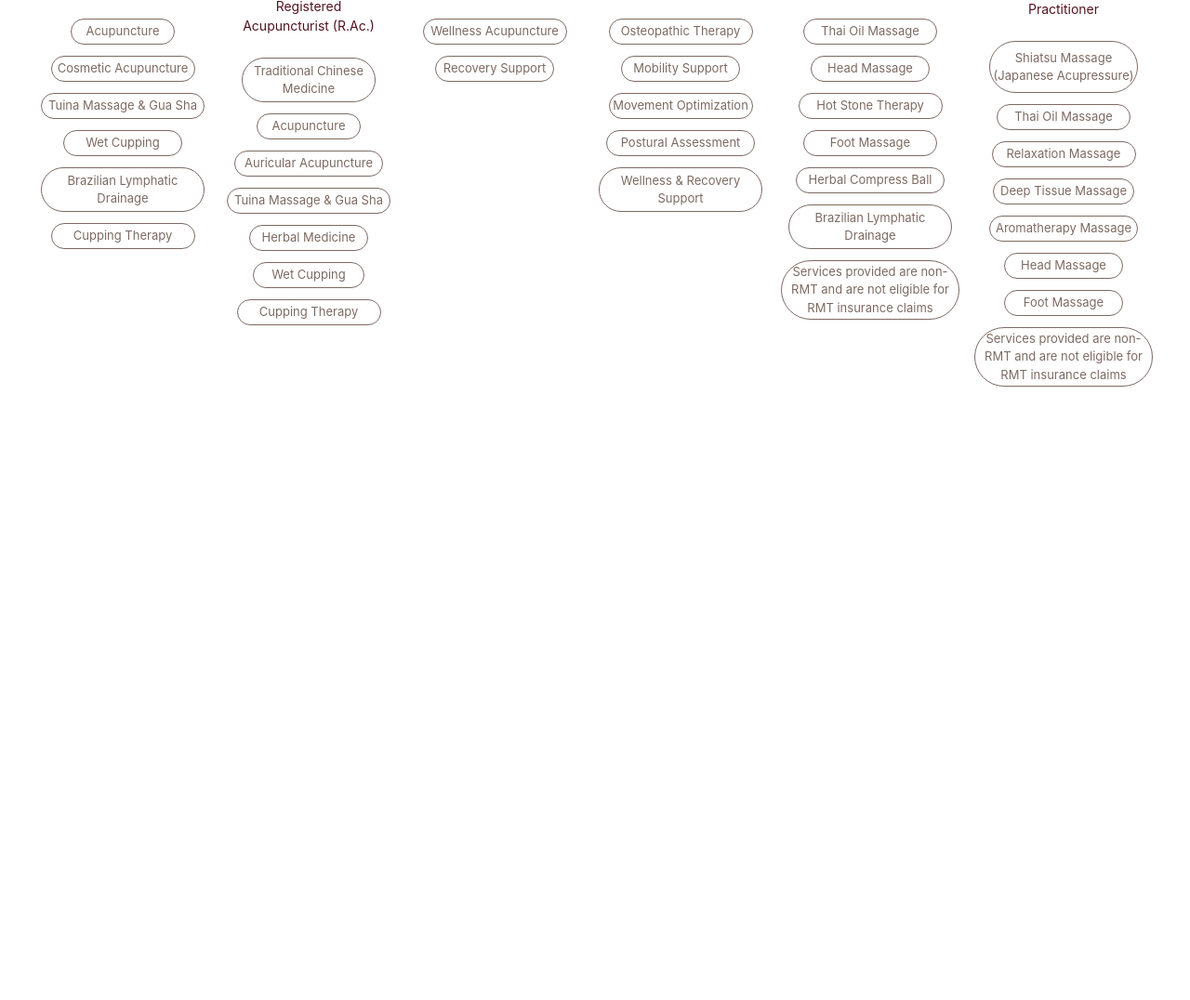
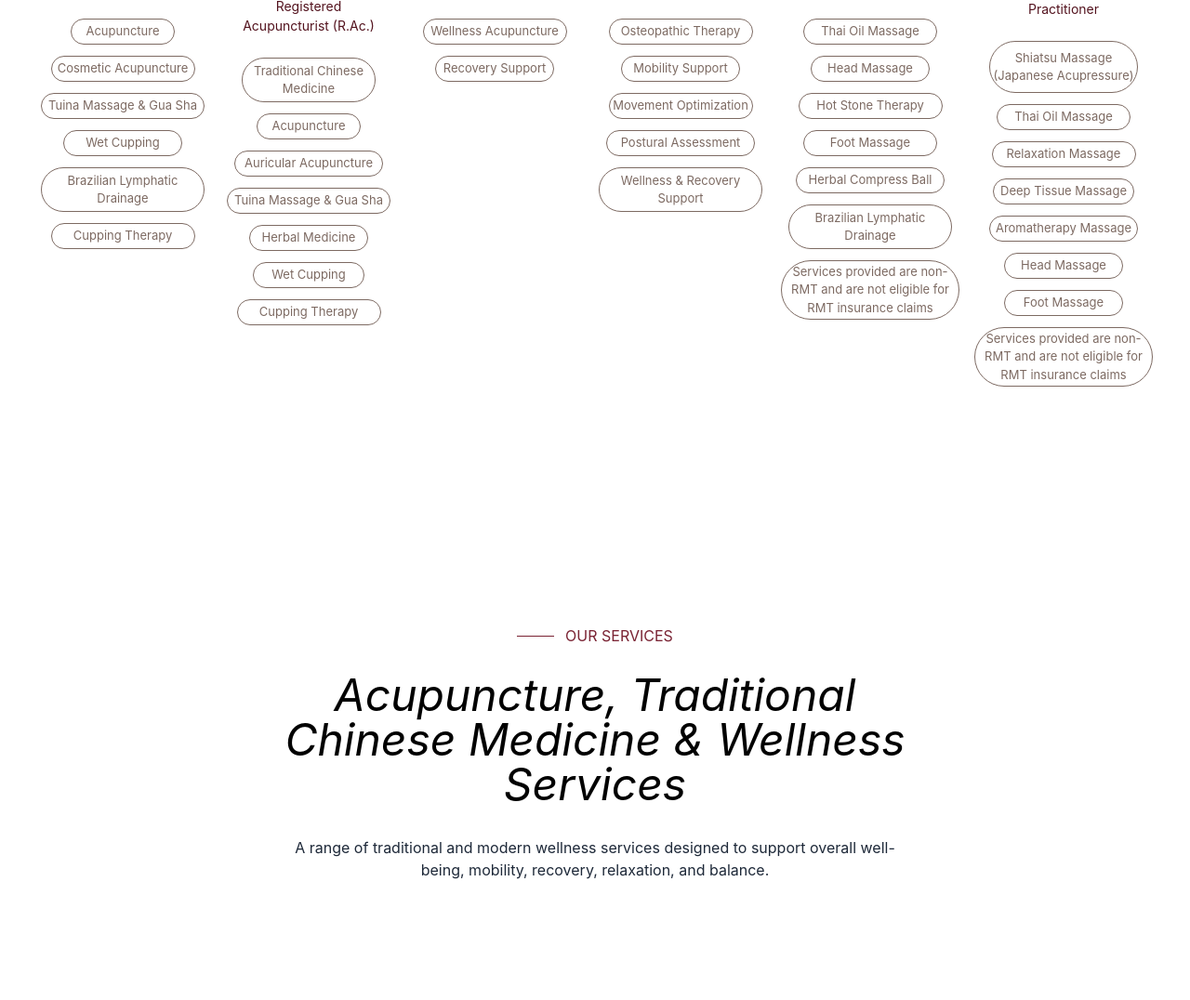
Before and after one commit to wahajkz/reliefpluswellness-clone, a website: page src/index.html in a window 1280 px wide. Shown: the part 3513-4589 px from the top of the page at 93% size. Before the commit the page ends 4057 px from the top, so only its background shows below. Drawn offline with Linux system fonts and the light colour scheme.

Commit message:
working on our services section

```diff
--- a/src/index.html
+++ b/src/index.html
@@ -496,6 +496,24 @@
             </div>
         </div>
     </div>
+
+    <div class="w-full h-fit bg-white">
+        <div class="py-14 md:py-32">
+            <div class="flex flex-col items-center gap-5">
+                <div class="flex items-center gap-3">
+                    <div class="w-10 h-[1px] bg-[#7a2333]"></div>
+                    <div class="text-[#7a2333]">OUR SERVICES</div>
+                </div>
+                <div class="text-3xl md:text-5xl italic text-center mt-2">Acupuncture, Traditional <br> Chinese Medicine
+                    & Wellness <br> Services</div>
+                <div class="text-center mt-3 text-gray-800">
+                    A range of traditional and modern wellness services designed to <br class="md:hidden"> support
+                    overall well- <br class="hidden md:inline"> being, mobility, recovery, relaxation, and <br
+                        class="md:hidden"> balance.
+                </div>
+            </div>
+        </div>
+    </div>
 </body>
 
 </html>
```
Also changed, not shown: src/output.css.
